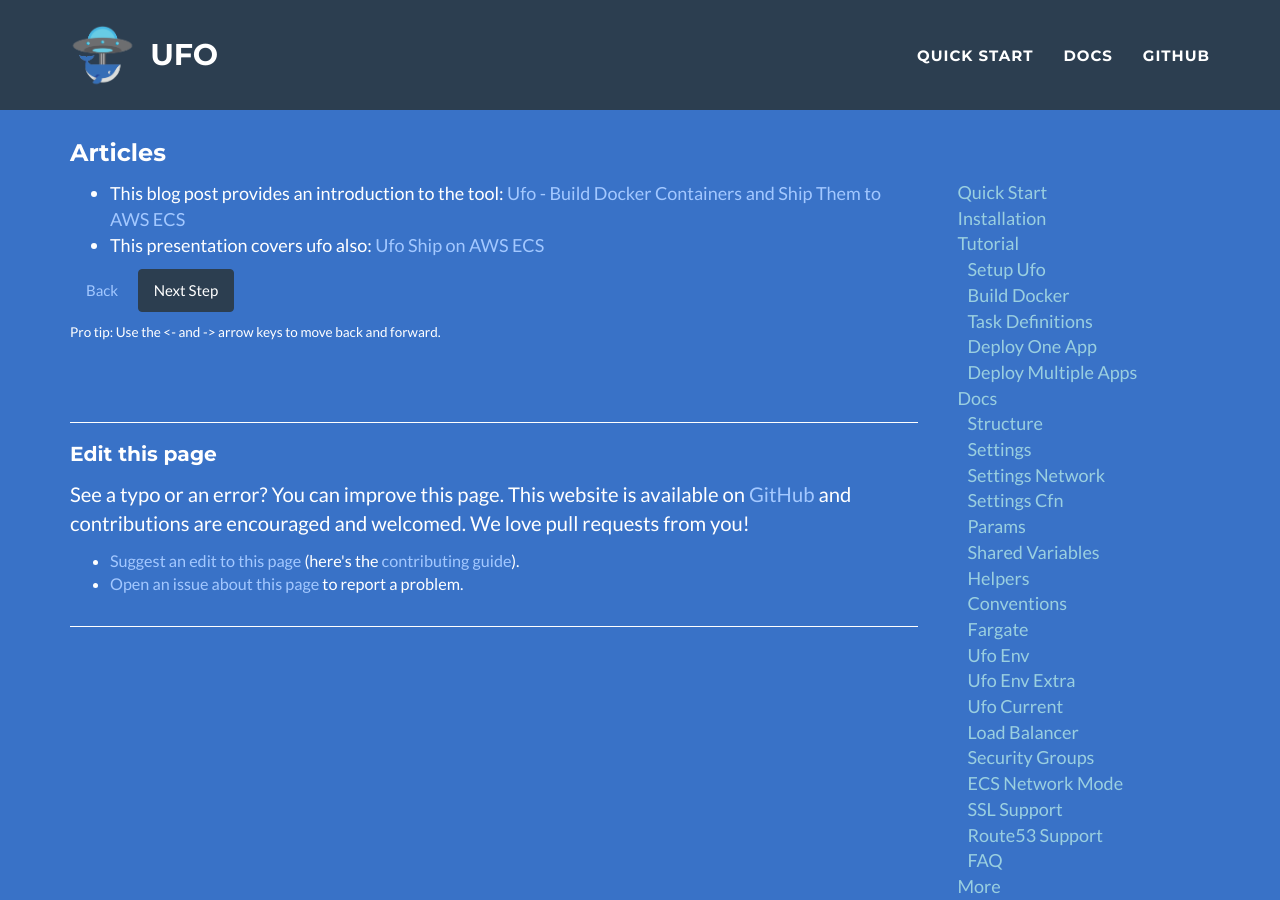
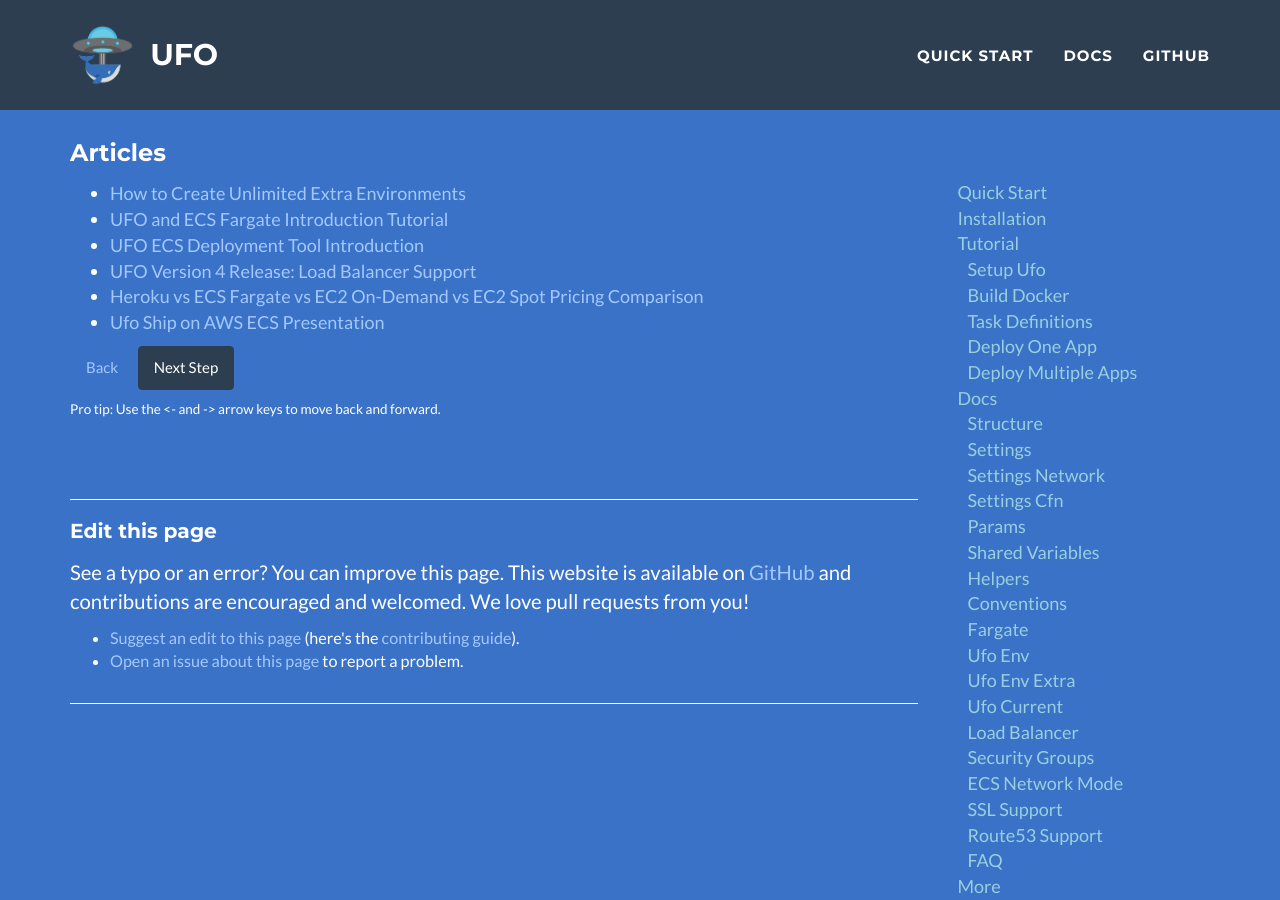
Before and after one commit to boltops-tools/ufo, a Jekyll site: the page built from docs/articles.md, in a window 1280 px wide and 900 px high. Built offline with Jekyll 4.4.1, drawn with Linux system fonts in a browser that asks for light colours.

Commit message:
update articles links

```diff
--- a/docs/articles.md
+++ b/docs/articles.md
@@ -2,8 +2,13 @@
 title: Articles
 ---
 
-* This blog post provides an introduction to the tool: [Ufo - Build Docker Containers and Ship Them to AWS ECS](https://medium.com/@tongueroo/ufo-easily-build-docker-containers-and-ship-them-to-aws-ecs-15556a2b39f#.qqu8o4wal)
-* This presentation covers ufo also: [Ufo Ship on AWS ECS](http://www.slideshare.net/tongueroo/ufo-ship-for-aws-ecs-70885296)
+* [How to Create Unlimited Extra Environments
+](https://blog.boltops.com/2018/07/12/ufo-how-to-create-unlimited-extra-environments)
+* [UFO and ECS Fargate Introduction Tutorial](https://blog.boltops.com/2018/07/11/ufo-and-ecs-fargate-introduction-tutorial)
+* [UFO ECS Deployment Tool Introduction](https://blog.boltops.com/2018/07/06/ufo-ecs-deployment-tool-introduction)
+* [UFO Version 4 Release: Load Balancer Support](https://blog.boltops.com/2018/07/05/ufo-version-4-release)
+* [Heroku vs ECS Fargate vs EC2 On-Demand vs EC2 Spot Pricing Comparison](https://blog.boltops.com/2018/04/22/heroku-vs-ecs-fargate-vs-ec2-on-demand-vs-ec2-spot-pricing-comparison)
+* [Ufo Ship on AWS ECS Presentation](http://www.slideshare.net/tongueroo/ufo-ship-for-aws-ecs-70885296)
 
 <a id="prev" class="btn btn-basic" href="{% link _docs/auto-completion.md %}">Back</a>
 <a id="next" class="btn btn-primary" href="{% link _docs/next-steps.md %}">Next Step</a>
```
